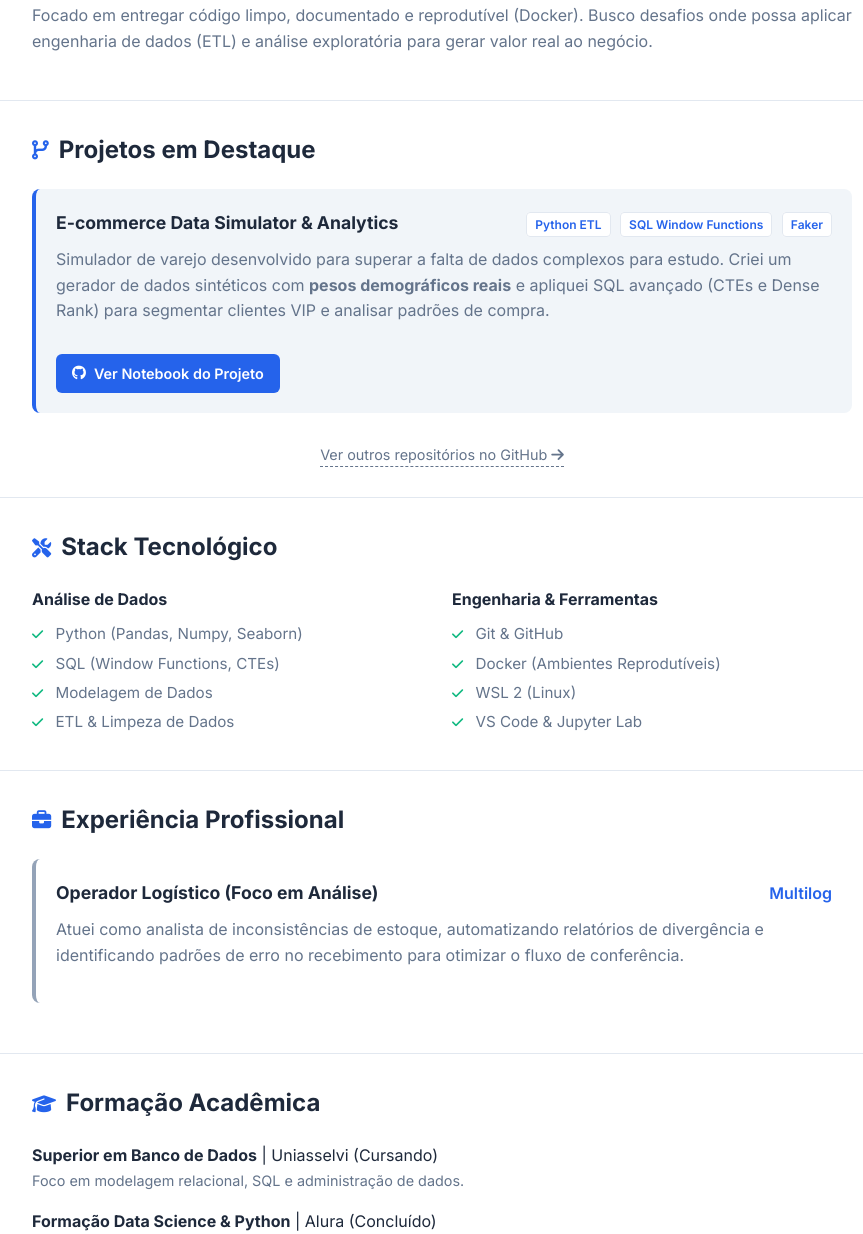
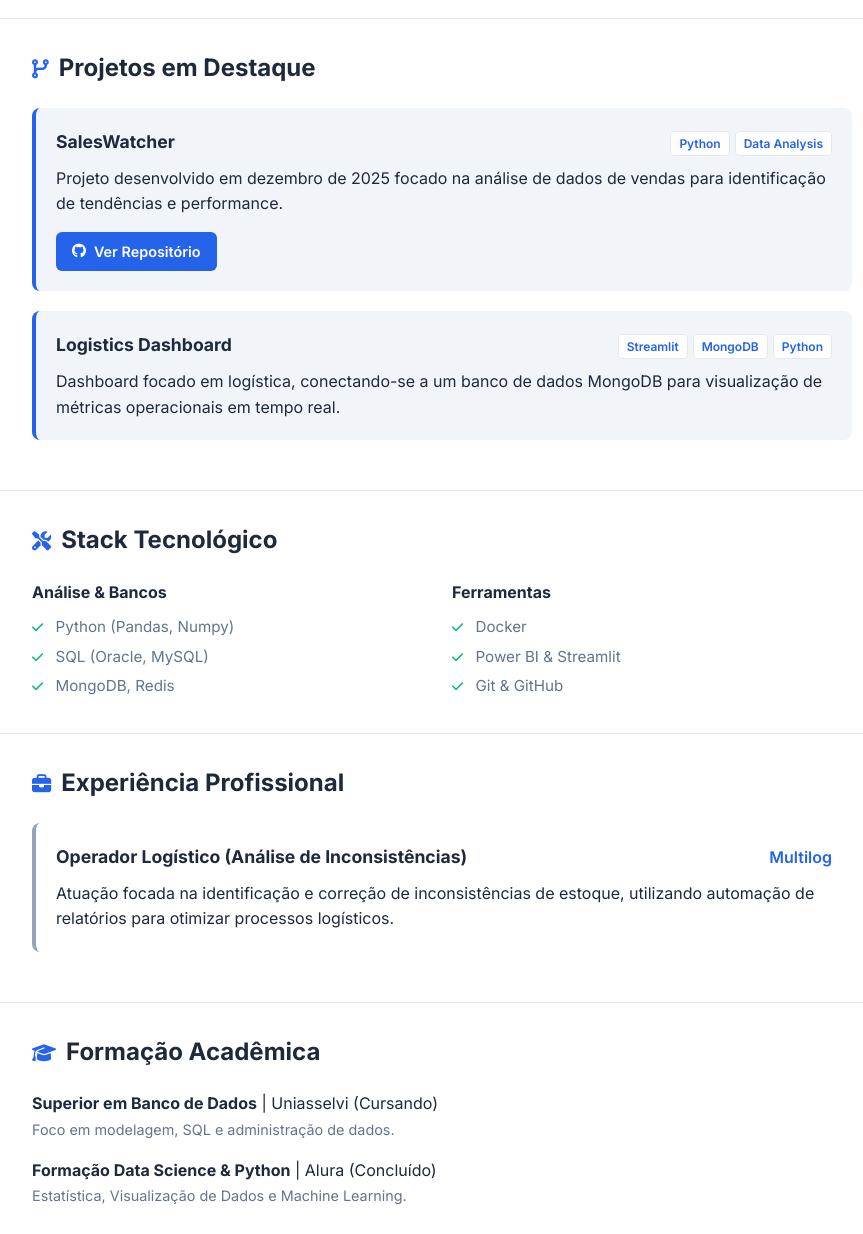
Before and after one commit to AdrianoLink-DataScience/curriculo-adriano, a plain HTML site: page index.html in a window 1280 px wide. Shown: the part 508-1742 px from the top of the page, without its empty margins (198-1061 px from the left). Drawn offline with Linux system fonts and the light colour scheme.

Commit message:
Update index.html

```diff
--- a/index.html
+++ b/index.html
@@ -37,7 +37,6 @@
         section { padding: 30px 40px; border-bottom: 1px solid var(--border); }
         h2 { color: var(--text-dark); font-size: 1.5rem; margin-bottom: 20px; display: flex; align-items: center; gap: 10px; }
         h2 i { color: var(--primary-color); font-size: 1.2rem; }
-        p { color: var(--text-light); margin-bottom: 15px; }
 
         /* PROJETOS */
         .project-card { background: #f1f5f9; border-radius: 8px; padding: 20px; margin-bottom: 20px; border-left: 4px solid var(--primary-color); transition: transform 0.2s; }
@@ -47,7 +46,6 @@
         .tech-tags span { background: var(--white); padding: 4px 8px; border-radius: 4px; font-size: 0.75rem; font-weight: 600; color: var(--primary-color); border: 1px solid var(--border); margin-left: 5px; }
         .btn-repo { display: inline-flex; align-items: center; gap: 8px; margin-top: 15px; font-size: 0.9rem; color: var(--white); background-color: var(--primary-color); padding: 8px 16px; border-radius: 6px; font-weight: 600; text-decoration: none; transition: background 0.3s; }
         .btn-repo:hover { background-color: #1d4ed8; }
-        .btn-secondary { display: inline-block; margin-top: 10px; font-size: 0.9rem; color: var(--text-light); text-decoration: none; border-bottom: 1px dashed var(--text-light); }
 
         /* SKILLS */
         .skills-grid { display: grid; grid-template-columns: repeat(auto-fit, minmax(200px, 1fr)); gap: 20px; }
@@ -56,14 +54,14 @@
         .skill-list li { margin-bottom: 5px; color: var(--text-light); font-size: 0.95rem; }
         .skill-list li i { color: #10b981; margin-right: 8px; font-size: 0.8rem; }
 
-        /* CERTIFICAÇÕES */
-        .cert-grid { display: grid; grid-template-columns: repeat(auto-fit, minmax(240px, 1fr)); gap: 20px; margin-top: 10px; }
+        /* CERTIFICAÇÕES (GRID ESTILO IMAGE_43B890) */
+        .cert-grid { display: grid; grid-template-columns: repeat(auto-fit, minmax(260px, 1fr)); gap: 20px; margin-top: 10px; }
         .cert-card { background: var(--white); border: 1px solid var(--border); border-radius: 8px; overflow: hidden; display: flex; flex-direction: column; transition: all 0.3s ease; cursor: pointer; }
         .cert-card:hover { border-color: var(--primary-color); transform: translateY(-4px); box-shadow: 0 10px 15px -3px rgba(0, 0, 0, 0.1); }
         .img-container { width: 100%; height: 160px; background-color: #f1f5f9; overflow: hidden; border-bottom: 1px solid var(--border); }
         .cert-thumbnail { width: 100%; height: 100%; object-fit: cover; object-position: top center; }
-        .cert-info { padding: 15px; flex-grow: 1; }
-        .cert-info h3 { font-size: 0.9rem; font-weight: 700; color: var(--text-dark); margin-bottom: 8px; line-height: 1.3; }
+        .cert-info { padding: 15px; }
+        .cert-info h3 { font-size: 0.9rem; font-weight: 700; color: var(--text-dark); margin-bottom: 8px; }
         .cert-meta { font-size: 0.75rem; color: var(--text-light); display: flex; align-items: center; gap: 8px; }
 
         /* MODAL ZOOM */
@@ -72,7 +70,7 @@
         @keyframes zoom { from {transform: scale(0.9); opacity: 0;} to {transform: scale(1); opacity: 1;} }
         .close-modal { position: absolute; top: 20px; right: 30px; color: white; font-size: 40px; cursor: pointer; }
 
-        @media (max-width: 600px) { .container { margin: 0; border-radius: 0; } .project-header { flex-direction: column; } .contact-info { flex-direction: column; gap: 10px; } }
+        @media (max-width: 600px) { .container { margin: 0; border-radius: 0; } .project-header { flex-direction: column; } }
     </style>
 </head>
 <body>
@@ -82,10 +80,10 @@
             <h1>Adriano Cleber Link</h1>
             <div class="subtitle">Analista de Dados | Python & SQL | Foco em Clean Code</div>
             <div class="social-links">
-                <a href="https://github.com/AdrianoLink-DataScience" target="_blank" title="GitHub"><i class="fab fa-github"></i></a>
-                <a href="https://www.linkedin.com/in/adriano-link/" target="_blank" title="LinkedIn"><i class="fab fa-linkedin"></i></a>
-                <a href="mailto:adrianolink.datascience@gmail.com" title="Email"><i class="fas fa-envelope"></i></a>
-                <a href="https://api.whatsapp.com/send?phone=5547996430982" target="_blank" title="WhatsApp"><i class="fab fa-whatsapp"></i></a>
+                <a href="https://github.com/AdrianoLink-DataScience" target="_blank"><i class="fab fa-github"></i></a>
+                <a href="https://www.linkedin.com/in/adriano-link/" target="_blank"><i class="fab fa-linkedin"></i></a>
+                <a href="mailto:adrianolink.datascience@gmail.com"><i class="fas fa-envelope"></i></a>
+                <a href="https://api.whatsapp.com/send?phone=5547996430982" target="_blank"><i class="fab fa-whatsapp"></i></a>
             </div>
             <div class="contact-info">
                 <span><i class="fas fa-map-marker-alt"></i> Itajaí, SC</span>
@@ -96,35 +94,28 @@
         <section>
             <h2><i class="fas fa-user-circle"></i> Sobre Mim</h2>
             <p>
-                Profissional em transição de carreira, migrando de uma sólida base em <strong>Logística e Operações</strong> para a área de <strong>Dados</strong>. Minha experiência prática me ensinou onde os gargalos de negócio se escondem, e hoje utilizo <strong>Python, SQL e Estatística</strong> para transformá-los em soluções mensuráveis.
-            </p>
-            <p>
-                Focado em entregar código limpo, documentado e reprodutível (Docker). Busco desafios onde possa aplicar engenharia de dados (ETL) e análise exploratória para gerar valor real ao negócio.
+                Profissional em transição de carreira, migrando de uma sólida base em <strong>Logística e Operações</strong> para a área de <strong>Dados</strong>. Utilizo <strong>Python, SQL e Estatística</strong> para transformar gargalos de negócio em soluções mensuráveis, com foco em código limpo e reprodutível via Docker.
             </p>
         </section>
 
         <section>
             <h2><i class="fas fa-code-branch"></i> Projetos em Destaque</h2>
+
             <div class="project-card">
                 <div class="project-header">
-                    <span class="project-title">E-commerce Data Simulator & Analytics</span>
-                    <div class="tech-tags">
-                        <span>Python ETL</span>
-                        <span>SQL Window Functions</span>
-                        <span>Faker</span>
-                    </div>
+                    <span class="project-title">SalesWatcher</span>
+                    <div class="tech-tags"><span>Python</span><span>Data Analysis</span></div>
                 </div>
-                <p>
-                    Simulador de varejo desenvolvido para superar a falta de dados complexos para estudo. Criei um gerador de dados sintéticos com <strong>pesos demográficos reais</strong> e apliquei SQL avançado (CTEs e Dense Rank) para segmentar clientes VIP e analisar padrões de compra.
-                </p>
-                <a href="https://github.com/AdrianoLink-DataScience/E-commerce-Data-Simulator-Analytics/blob/main/E_commerce.ipynb" class="btn-repo" target="_blank">
-                    <i class="fab fa-github"></i> Ver Notebook do Projeto
-                </a>
+                <p>Projeto desenvolvido em dezembro de 2025 focado na análise de dados de vendas para identificação de tendências e performance.</p>
+                <a href="https://github.com/AdrianoLink-DataScience" class="btn-repo" target="_blank"><i class="fab fa-github"></i> Ver Repositório</a>
             </div>
-            <div style="text-align: center; margin-top: 10px;">
-                <a href="https://github.com/AdrianoLink-DataScience?tab=repositories" class="btn-secondary" target="_blank">
-                    Ver outros repositórios no GitHub <i class="fas fa-arrow-right"></i>
-                </a>
+
+            <div class="project-card">
+                <div class="project-header">
+                    <span class="project-title">Logistics Dashboard</span>
+                    <div class="tech-tags"><span>Streamlit</span><span>MongoDB</span><span>Python</span></div>
+                </div>
+                <p>Dashboard focado em logística, conectando-se a um banco de dados MongoDB para visualização de métricas operacionais em tempo real.</p>
             </div>
         </section>
 
@@ -132,21 +123,19 @@
             <h2><i class="fas fa-tools"></i> Stack Tecnológico</h2>
             <div class="skills-grid">
                 <div class="skill-item">
-                    <h3>Análise de Dados</h3>
+                    <h3>Análise & Bancos</h3>
                     <ul class="skill-list">
-                        <li><i class="fas fa-check"></i> Python (Pandas, Numpy, Seaborn)</li>
-                        <li><i class="fas fa-check"></i> SQL (Window Functions, CTEs)</li>
-                        <li><i class="fas fa-check"></i> Modelagem de Dados</li>
-                        <li><i class="fas fa-check"></i> ETL & Limpeza de Dados</li>
+                        <li><i class="fas fa-check"></i> Python (Pandas, Numpy)</li>
+                        <li><i class="fas fa-check"></i> SQL (Oracle, MySQL)</li>
+                        <li><i class="fas fa-check"></i> MongoDB, Redis</li>
                     </ul>
                 </div>
                 <div class="skill-item">
-                    <h3>Engenharia & Ferramentas</h3>
+                    <h3>Ferramentas</h3>
                     <ul class="skill-list">
+                        <li><i class="fas fa-check"></i> Docker</li>
+                        <li><i class="fas fa-check"></i> Power BI & Streamlit</li>
                         <li><i class="fas fa-check"></i> Git & GitHub</li>
-                        <li><i class="fas fa-check"></i> Docker (Ambientes Reprodutíveis)</li>
-                        <li><i class="fas fa-check"></i> WSL 2 (Linux)</li>
-                        <li><i class="fas fa-check"></i> VS Code & Jupyter Lab</li>
                     </ul>
                 </div>
             </div>
@@ -156,12 +145,10 @@
             <h2><i class="fas fa-briefcase"></i> Experiência Profissional</h2>
             <div class="project-card" style="background: #fff; border-left: 4px solid #94a3b8;">
                 <div class="project-header">
-                    <span class="project-title">Operador Logístico (Foco em Análise)</span>
+                    <span class="project-title">Operador Logístico (Análise de Inconsistências)</span>
                     <span style="color: var(--primary-color); font-weight: 600;">Multilog</span>
                 </div>
-                <p>
-                    Atuei como analista de inconsistências de estoque, automatizando relatórios de divergência e identificando padrões de erro no recebimento para otimizar o fluxo de conferência.
-                </p>
+                <p>Atuação focada na identificação e correção de inconsistências de estoque, utilizando automação de relatórios para otimizar processos logísticos.</p>
             </div>
         </section>
 
@@ -169,17 +156,18 @@
             <h2><i class="fas fa-graduation-cap"></i> Formação Acadêmica</h2>
             <div style="margin-bottom: 15px;">
                 <strong>Superior em Banco de Dados</strong> | Uniasselvi (Cursando)<br>
-                <span style="font-size: 0.9rem; color: var(--text-light);">Foco em modelagem relacional, SQL e administração de dados.</span>
+                <span style="font-size: 0.9rem; color: var(--text-light);">Foco em modelagem, SQL e administração de dados.</span>
             </div>
             <div>
                 <strong>Formação Data Science & Python</strong> | Alura (Concluído)<br>
-                <span style="font-size: 0.9rem; color: var(--text-light);">Bootcamps intensivos de Python, Estatística e Visualização.</span>
+                <span style="font-size: 0.9rem; color: var(--text-light);">Estatística, Visualização de Dados e Machine Learning.</span>
             </div>
         </section>
 
         <section style="border-bottom: none;">
             <h2><i class="fas fa-certificate"></i> Certificações Profissionais</h2>
             <div class="cert-grid">
+
                 <div class="cert-card" onclick="openZoom('cert-enap1.jpg.jpg')">
                     <div class="img-container"><img src="cert-enap1.jpg.jpg" alt="Big Data ENAP" class="cert-thumbnail"></div>
                     <div class="cert-info">
@@ -187,6 +175,7 @@
                         <div class="cert-meta"><i class="fas fa-university"></i> ENAP | 2025</div>
                     </div>
                 </div>
+
                 <div class="cert-card" onclick="openZoom('cert-google-2.jpg.jpg')">
                     <div class="img-container"><img src="cert-google-2.jpg.jpg" alt="Google Tech Support" class="cert-thumbnail"></div>
                     <div class="cert-info">
@@ -194,6 +183,7 @@
                         <div class="cert-meta"><i class="fab fa-google"></i> Google | 2025</div>
                     </div>
                 </div>
+
                 <div class="cert-card" onclick="openZoom('cert-google-1.jpg.jpg')">
                     <div class="img-container"><img src="cert-google-1.jpg.jpg" alt="Computer Networking" class="cert-thumbnail"></div>
                     <div class="cert-info">
@@ -201,11 +191,12 @@
                         <div class="cert-meta"><i class="fab fa-google"></i> Google | 2025</div>
                     </div>
                 </div>
+
             </div>
         </section>
 
         <footer style="text-align: center; padding: 30px; font-size: 0.8rem; color: #94a3b8;">
-            <p>&copy; 2025 Adriano Link. Desenvolvido com Clean Code. [cite: 2025-07-18]</p>
+            <p>&copy; 2025 Adriano Link. Desenvolvido com Clean Code.</p>
         </footer>
     </div>
 
```
